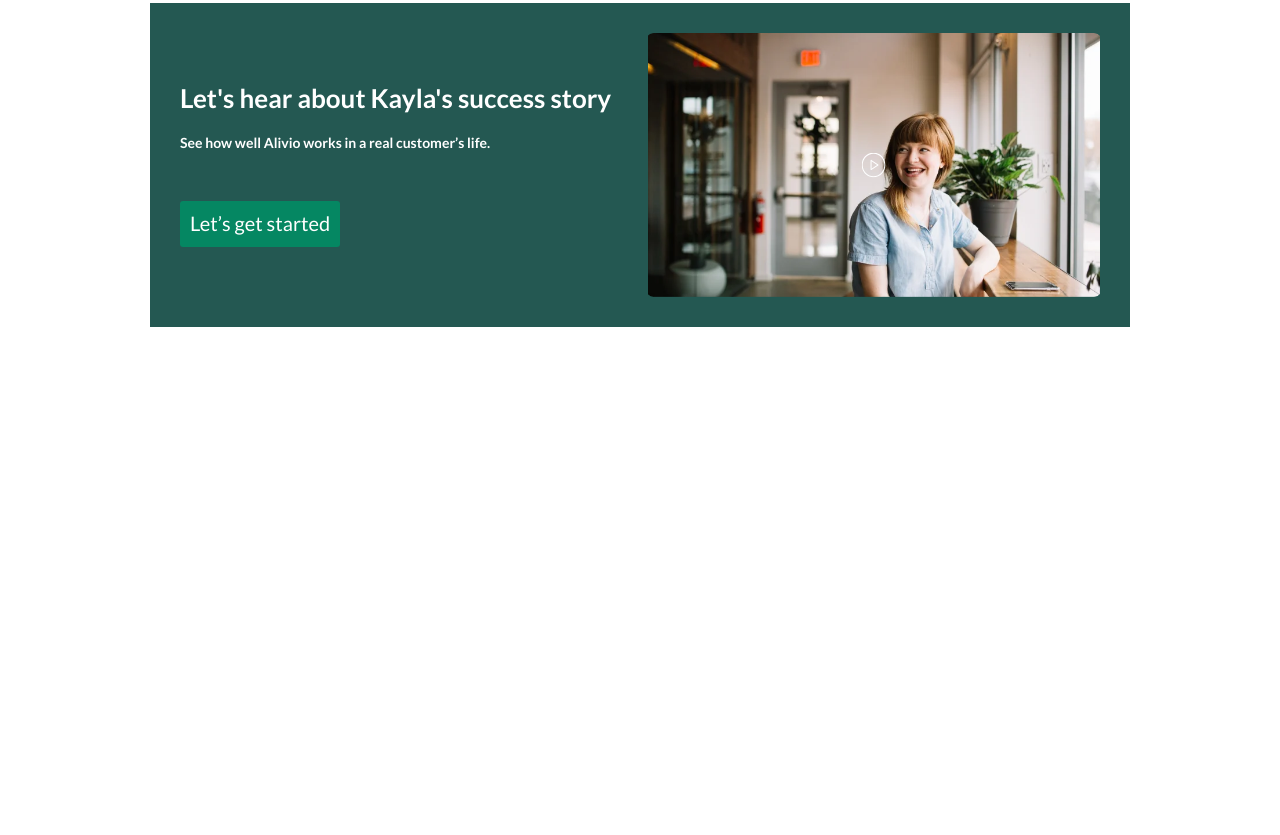
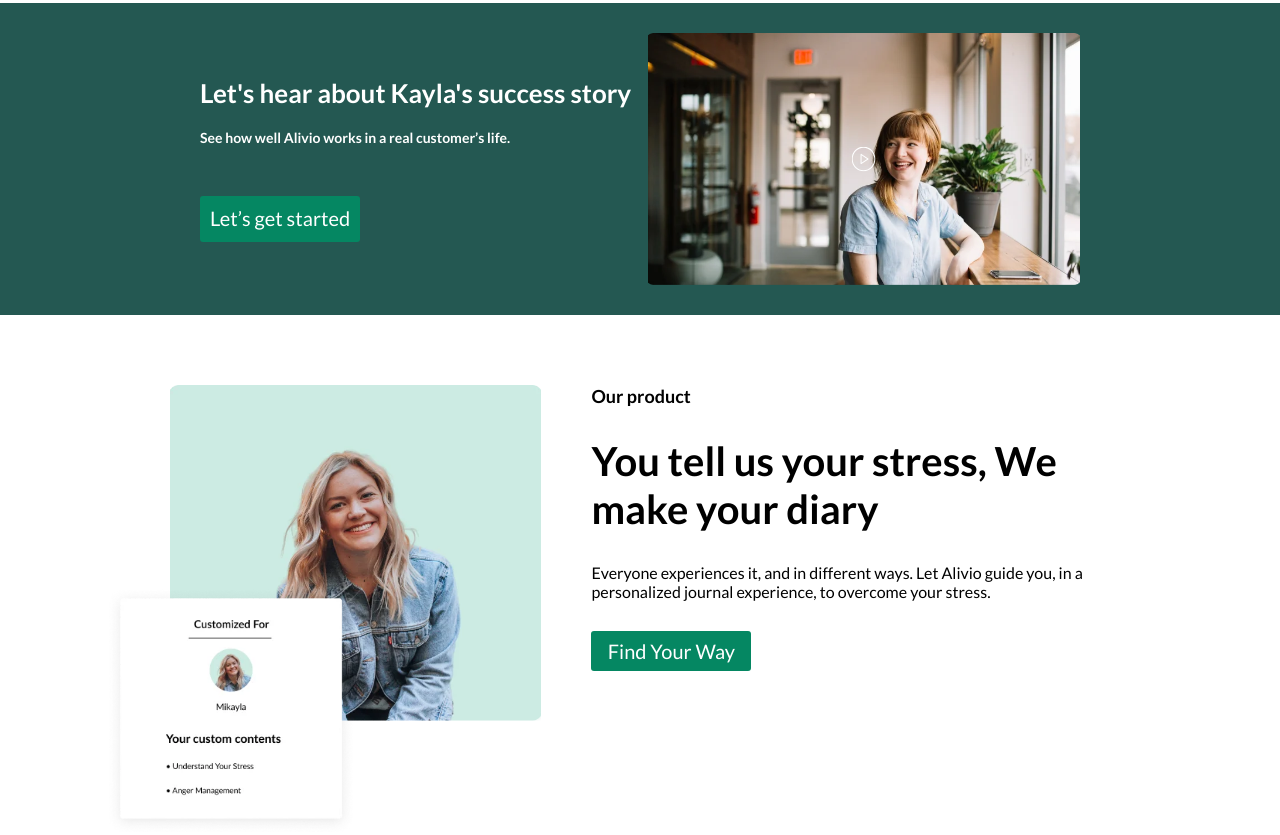
Before and after one commit to maxim11odessa/Alivio, a plain HTML site: page index.html in a window 1280 px wide. Shown: the part 1461-2296 px from the top of the page. Before the commit the page ends 1788 px from the top, so only its background shows below. Drawn offline with Linux system fonts and the light colour scheme.

Commit message:
added product

```diff
--- a/index.css
+++ b/index.css
@@ -5,3 +5,4 @@
 @import url(styles/about.css);
 @import url(styles/cards.css);
 @import url(styles/get-started.css);
+@import url(styles/product.css);
--- a/index.html
+++ b/index.html
@@ -107,6 +107,26 @@
                 </div>
             </div>
         </section>
+        <section class="product">
+            <div class="container">
+                <div class="product__wrapper">
+                    <div class="product__visial">
+                        <img class="product__img" src="assets/webp/block_4_1.webp" alt="Product">
+                        <img class="product__img-card" src="assets/webp/Card.webp" alt="Product_card">
+                    </div>
+                    <div class="product__content">
+                        <span class="product__subtitle">Our product</span>
+                        <h4 class="product__title">You tell us your stress,
+                            We make your diary</h4>
+                        <p class="product_ _desc">Everyone experiences it, and in different ways.
+                            Let Alivio guide you, in a personalized journal experience, to overcome your stress.</p>
+                        <button class="btn">
+                            <a href="#">Find Your Way</a>
+                        </button>
+                    </div>
+                </div>
+            </div>
+        </section>
     </main>
     <footer class="footer"></footer>
 
--- a/styles/basic.css
+++ b/styles/basic.css
@@ -10,7 +10,7 @@ body {
 
 .container {
     max-width: 1000px;
-    padding: 0 10px;
+    padding: 0 30px;
     margin: 0 auto;
 }
 
--- a/styles/get-started.css
+++ b/styles/get-started.css
@@ -1,9 +1,12 @@
+.get-started {
+    background-color: var(--co-dark-green);
+}
+
 .get-started__wrapper {
     width: 100%;
     display: flex;
     padding: 30px;
     justify-content: center;
-    background-color: var(--co-dark-green);
     column-gap: 15px;
 }
 
@@ -75,6 +78,6 @@
     }
 
     .get-started__btn {
-        padding: 5px;
+        padding: 10px;
     }
 }
--- a/styles/header.css
+++ b/styles/header.css
@@ -51,7 +51,7 @@
     .btn {
         font-size: 16px;
         width: 120px;
-        height: 30px;
+        height: auto;
     }
 
     .logo {
@@ -65,9 +65,10 @@
     }
 
     .btn {
+        padding: 10px;
         font-size: 14px;
-        width: 100px;
-        height: 25px;
+        width: 120px;
+        height: auto;
     }
 
     .logo {
--- a/styles/hero.css
+++ b/styles/hero.css
@@ -62,6 +62,6 @@
 
     .hero__content .btn {
         height: auto;
-        padding: 5px 10px;
+        padding: 10px;
     }
 }
--- /dev/null
+++ b/styles/product.css
@@ -0,0 +1,70 @@
+.product {
+    padding: 70px 0 70px 0;
+}
+
+.product__wrapper {
+    display: flex;
+    justify-content: center;
+    column-gap: 50px;
+
+
+}
+
+.product__visial {
+    /* max-height: 400px; */
+    position: relative;
+
+}
+
+.product__img {
+    width: 100%;
+    height: 100%;
+    /* max-height: 400px;
+    min-width: 400px; */
+    object-fit: cover;
+}
+
+.product__img-card {
+    position: absolute;
+    right: 50%;
+    top: 60%;
+    max-width: 250px;
+}
+
+.product__content {
+    display: flex;
+    flex-direction: column;
+    row-gap: 30px;
+
+}
+
+.product__subtitle {
+    font-size: 18px;
+    font-weight: 600;
+}
+
+.product__title {
+    font-size: 40px;
+    font-weight: 700;
+}
+
+.product__desc {
+    font-size: 14px;
+    font-weight: 400;
+}
+
+@media (max-width: 768px) {
+
+    .product {
+        padding: 50px 0;
+    }
+
+    .product__wrapper  {
+        flex-wrap: wrap;
+        gap: 20px;
+    }
+
+    .product__img-card {
+        display: none;
+    }
+}
```
Also changed, not shown: assets/webp/Card.webp (added), assets/webp/Group 57.png (deleted), assets/webp/block_4_1.webp (added).
